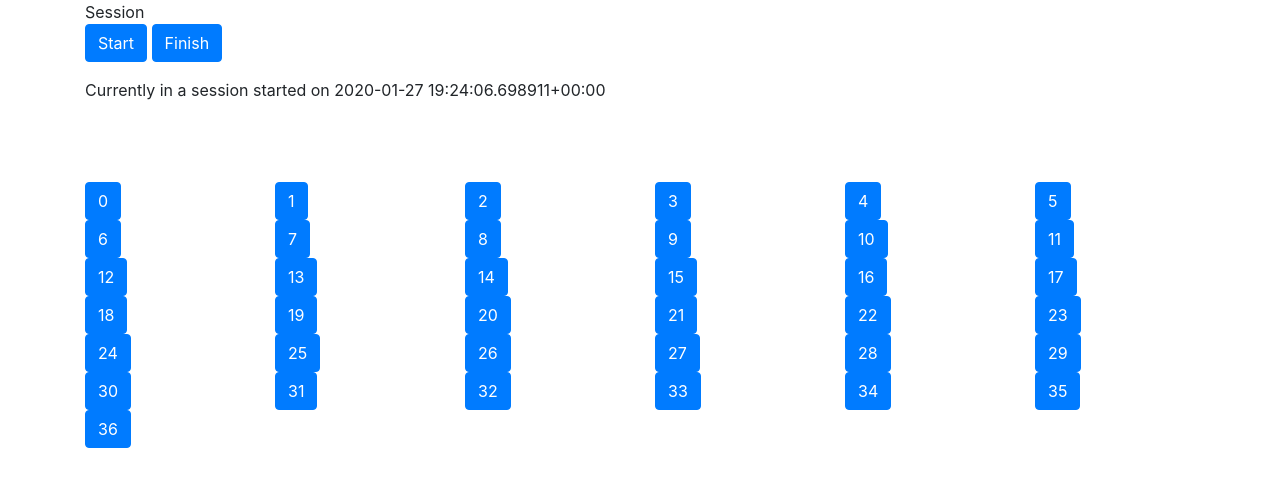
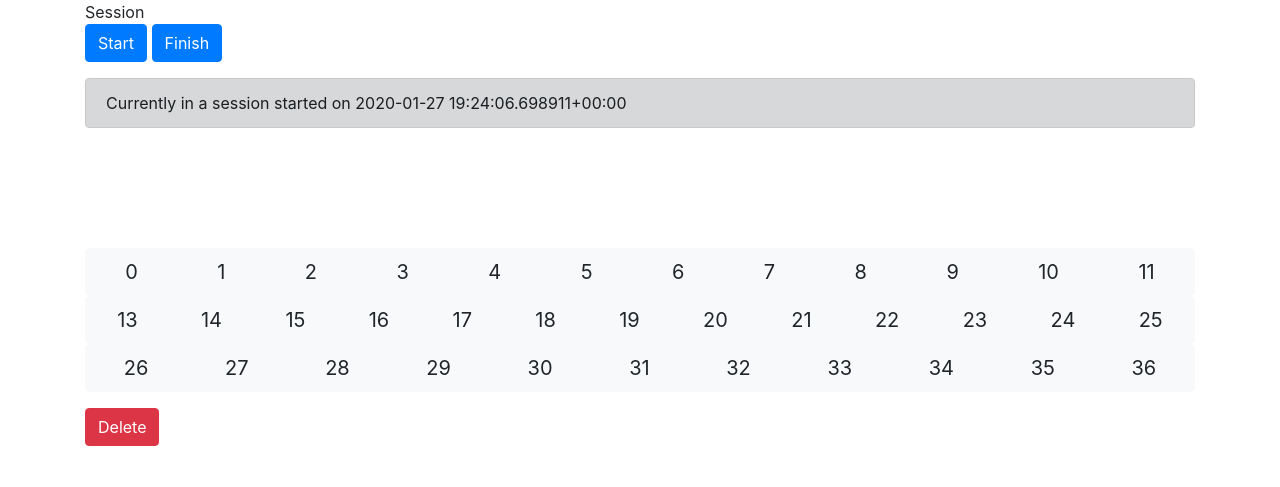
Before and after one commit to william-ma/roulettecounter, a Django app: page / in a window 1280 px wide. Shown: the top 487 px of the page. Run offline with Django 3.2, Linux system fonts and the light colour scheme; data comes from the database, SQL or seed files in the repository; both versions use the stored data as it was after the commit; some libraries are stand-ins or nearby versions.

Commit message:
Delete last number and improved UI

```diff
--- a/roulettecounter/templates/roulettecounter/home.html
+++ b/roulettecounter/templates/roulettecounter/home.html
@@ -15,7 +15,12 @@
       <button type="submit" class="btn btn-primary" name="finish_session" value="1">Finish</button>
     </form>
 
-    {{ sessionMessage }}
+    <!-- Show info -->
+    <div class="alert alert-dark" role="alert">
+    {% if infoMessage %}
+      {{ infoMessage }}
+    {% endif %}
+    </div>
 
     <br>
     <br>
@@ -37,130 +42,58 @@
     <form method="POST" action="">
       {% csrf_token %}
       <div class="row">
-        <div class="col">
-          <button type="submit" class="btn btn-primary" name="number" value="0">0</button>
+        <div class="btn-group btn-group-lg col" role="group" aria-label="Basic example">
+          <button type="submit" class="btn btn-light" name="number" value="0">0</button>
+          <button type="submit" class="btn btn-light" name="number" value="1">1</button>
+          <button type="submit" class="btn btn-light" name="number" value="2">2</button>
+          <button type="submit" class="btn btn-light" name="number" value="3">3</button>
+          <button type="submit" class="btn btn-light" name="number" value="4">4</button>
+          <button type="submit" class="btn btn-light" name="number" value="5">5</button>
+          <button type="submit" class="btn btn-light" name="number" value="6">6</button>
+          <button type="submit" class="btn btn-light" name="number" value="7">7</button>
+          <button type="submit" class="btn btn-light" name="number" value="8">8</button>
+          <button type="submit" class="btn btn-light" name="number" value="9">9</button>
+          <button type="submit" class="btn btn-light" name="number" value="10">10</button>
+          <button type="submit" class="btn btn-light" name="number" value="11">11</button>
         </div>
-        <div class="col">
-          <button type="submit" class="btn btn-primary" name="number" value="1">1</button>
         </div>
-        <div class="col">
-          <button type="submit" class="btn btn-primary" name="number" value="2">2</button>
+        <div class="row">
+        <div class="btn-group btn-group-lg col" role="group" aria-label="Basic example">
+          <button type="submit" class="btn btn-light" name="number" value="13">13</button>
+          <button type="submit" class="btn btn-light" name="number" value="14">14</button>
+          <button type="submit" class="btn btn-light" name="number" value="15">15</button>
+          <button type="submit" class="btn btn-light" name="number" value="16">16</button>
+          <button type="submit" class="btn btn-light" name="number" value="17">17</button>
+          <button type="submit" class="btn btn-light" name="number" value="18">18</button>
+          <button type="submit" class="btn btn-light" name="number" value="19">19</button>
+          <button type="submit" class="btn btn-light" name="number" value="20">20</button>
+          <button type="submit" class="btn btn-light" name="number" value="21">21</button>
+          <button type="submit" class="btn btn-light" name="number" value="22">22</button>
+          <button type="submit" class="btn btn-light" name="number" value="23">23</button>
+          <button type="submit" class="btn btn-light" name="number" value="24">24</button>
+          <button type="submit" class="btn btn-light" name="number" value="25">25</button>
         </div>
-        <div class="col">
-          <button type="submit" class="btn btn-primary" name="number" value="3">3</button>
         </div>
-        <div class="col">
-          <button type="submit" class="btn btn-primary" name="number" value="4">4</button>
+        <div class="row">
+        <div class="btn-group btn-group-lg col" role="group" aria-label="Basic example">
+          <button type="submit" class="btn btn-light" name="number" value="26">26</button>
+          <button type="submit" class="btn btn-light" name="number" value="27">27</button>
+          <button type="submit" class="btn btn-light" name="number" value="28">28</button>
+          <button type="submit" class="btn btn-light" name="number" value="29">29</button>
+          <button type="submit" class="btn btn-light" name="number" value="30">30</button>
+          <button type="submit" class="btn btn-light" name="number" value="31">31</button>
+          <button type="submit" class="btn btn-light" name="number" value="32">32</button>
+          <button type="submit" class="btn btn-light" name="number" value="33">33</button>
+          <button type="submit" class="btn btn-light" name="number" value="34">34</button>
+          <button type="submit" class="btn btn-light" name="number" value="35">35</button>
+          <button type="submit" class="btn btn-light" name="number" value="36">36</button>
         </div>
-        <div class="col">
-          <button type="submit" class="btn btn-primary" name="number" value="5">5</button>
         </div>
-      </div>
-      <div class="row">
-        <div class="col">
-          <button type="submit" class="btn btn-primary" name="number" value="6">6</button>
-        </div>
-        <div class="col">
-          <button type="submit" class="btn btn-primary" name="number" value="7">7</button>
-        </div>
-        <div class="col">
-          <button type="submit" class="btn btn-primary" name="number" value="8">8</button>
-        </div>
-        <div class="col">
-          <button type="submit" class="btn btn-primary" name="number" value="9">9</button>
-        </div>
-        <div class="col">
-          <button type="submit" class="btn btn-primary" name="number" value="10">10</button>
-        </div>
-        <div class="col">
-          <button type="submit" class="btn btn-primary" name="number" value="11">11</button>
-        </div>
-      </div>
-      <div class="row">
-        <div class="col">
-          <button type="submit" class="btn btn-primary" name="number" value="12">12</button>
-        </div>
-        <div class="col">
-          <button type="submit" class="btn btn-primary" name="number" value="13">13</button>
-        </div>
-        <div class="col">
-          <button type="submit" class="btn btn-primary" name="number" value="14">14</button>
-        </div>
-        <div class="col">
-          <button type="submit" class="btn btn-primary" name="number" value="15">15</button>
-        </div>
-        <div class="col">
-          <button type="submit" class="btn btn-primary" name="number" value="16">16</button>
-        </div>
-        <div class="col">
-          <button type="submit" class="btn btn-primary" name="number" value="17">17</button>
-        </div>
-      </div>
-      <div class="row">
-        <div class="col">
-          <button type="submit" class="btn btn-primary" name="number" value="18">18</button>
-        </div>
-        <div class="col">
-          <button type="submit" class="btn btn-primary" name="number" value="19">19</button>
-        </div>
-        <div class="col">
-          <button type="submit" class="btn btn-primary" name="number" value="20">20</button>
-        </div>
-        <div class="col">
-          <button type="submit" class="btn btn-primary" name="number" value="21">21</button>
-        </div>
-        <div class="col">
-          <button type="submit" class="btn btn-primary" name="number" value="22">22</button>
-        </div>
-        <div class="col">
-          <button type="submit" class="btn btn-primary" name="number" value="23">23</button>
-        </div>
-      </div>
-      <div class="row">
-        <div class="col">
-          <button type="submit" class="btn btn-primary" name="number" value="24">24</button>
-        </div>
-        <div class="col">
-          <button type="submit" class="btn btn-primary" name="number" value="25">25</button>
-        </div>
-        <div class="col">
-          <button type="submit" class="btn btn-primary" name="number" value="26">26</button>
-        </div>
-        <div class="col">
-          <button type="submit" class="btn btn-primary" name="number" value="27">27</button>
-        </div>
-        <div class="col">
-          <button type="submit" class="btn btn-primary" name="number" value="28">28</button>
-        </div>
-        <div class="col">
-          <button type="submit" class="btn btn-primary" name="number" value="29">29</button>
-        </div>
-      </div>
-      <div class="row">
-        <div class="col">
-          <button type="submit" class="btn btn-primary" name="number" value="30">30</button>
-        </div>
-        <div class="col">
-          <button type="submit" class="btn btn-primary" name="number" value="31">31</button>
-        </div>
-        <div class="col">
-          <button type="submit" class="btn btn-primary" name="number" value="32">32</button>
-        </div>
-        <div class="col">
-          <button type="submit" class="btn btn-primary" name="number" value="33">33</button>
-        </div>
-        <div class="col">
-          <button type="submit" class="btn btn-primary" name="number" value="34">34</button>
-        </div>
-        <div class="col">
-          <button type="submit" class="btn btn-primary" name="number" value="35">35</button>
-        </div>
-      </div>
-      <div class="row">
-        <div class="col">
-          <button type="submit" class="btn btn-primary" name="number" value="36">36</button>
-        </div>
-      </div>
+    </form>
+
+    <form method="POST" action="">
+      {% csrf_token %}
+      <button type="submit" class="btn btn-danger" name="delete" value="1">Delete</button>
     </form>
 
     <!-- Show popular numbers  -->
--- a/roulettecounter/views.py
+++ b/roulettecounter/views.py
@@ -5,30 +5,38 @@ import datetime
 # Create your views here.
 def homepage(request):
     context = {}
-    context['sessionMessage'] = ""
     currentSession = getCurrentSession()
 
     if request.method == "POST":
         if request.POST.get('start_session', False):
             if not isInASession():
                 currentSession = startSession()
-                context['sessionMessage'] = "Session started at " + str(currentSession.dateStart)
+                context['infoMessage'] = "Session started at " + str(currentSession.dateStart)
             else:
-                context['sessionMessage'] = "Already in a session started on " + str(currentSession.dateStart)
+                context['infoMessage'] = "Already in a session started on " + str(currentSession.dateStart)
         elif request.POST.get('finish_session', False):
             if isInASession():
                 finishedSession = finishSession()
-                context['sessionMessage'] = "Session ended on " + str(finishedSession.dateEnd)
+                context['infoMessage'] = "Session ended on " + str(finishedSession.dateEnd)
             else:
-                context['sessionMessage'] = "No session to finish"
+                context['infoMessage'] = "No session to finish"
         elif request.POST.get('number', False):
             if isInASession() and request.POST.get('number', False):
                 createNumber(currentSession, request.POST.get('number', False))
             else:
-                context['sessionMessage'] = "Must be in a session to use numbers"
+                context['infoMessage'] = "Must be in a session to use numbers"
+        elif request.POST.get('delete', False):
+            if isInASession():
+                deletedNumber = deleteLastNumber(currentSession)
+                if deletedNumber is not None:
+                    context['infoMessage'] = "Number '" + str(deletedNumber) + "' has been deleted."
+                else:
+                    context['infoMessage'] = "No numbers were deleted."
+            else:
+                context['infoMessage'] = "Must be in a session to delete numbers"
     elif request.method == "GET":
         if isInASession():
-            context['sessionMessage'] = "Currently in a session started on " + str(currentSession.dateStart)
+            context['infoMessage'] = "Currently in a session started on " + str(currentSession.dateStart)
 
     # Populate context
     context['currentSession'] = currentSession
@@ -80,3 +88,12 @@ def finishSession():
 def createNumber(currentSession, number):
     numberObj = Number(number=number, date=datetime.datetime.now(), session=currentSession)
     numberObj.save()
+
+def deleteLastNumber(currentSession):
+    try:
+        numberObj = Number.objects.filter(session=currentSession).latest('date')
+        number = numberObj.number
+        numberObj.delete()
+        return number
+    except Number.DoesNotExist:
+        return None
```
Also changed, not shown: db.sqlite3.
